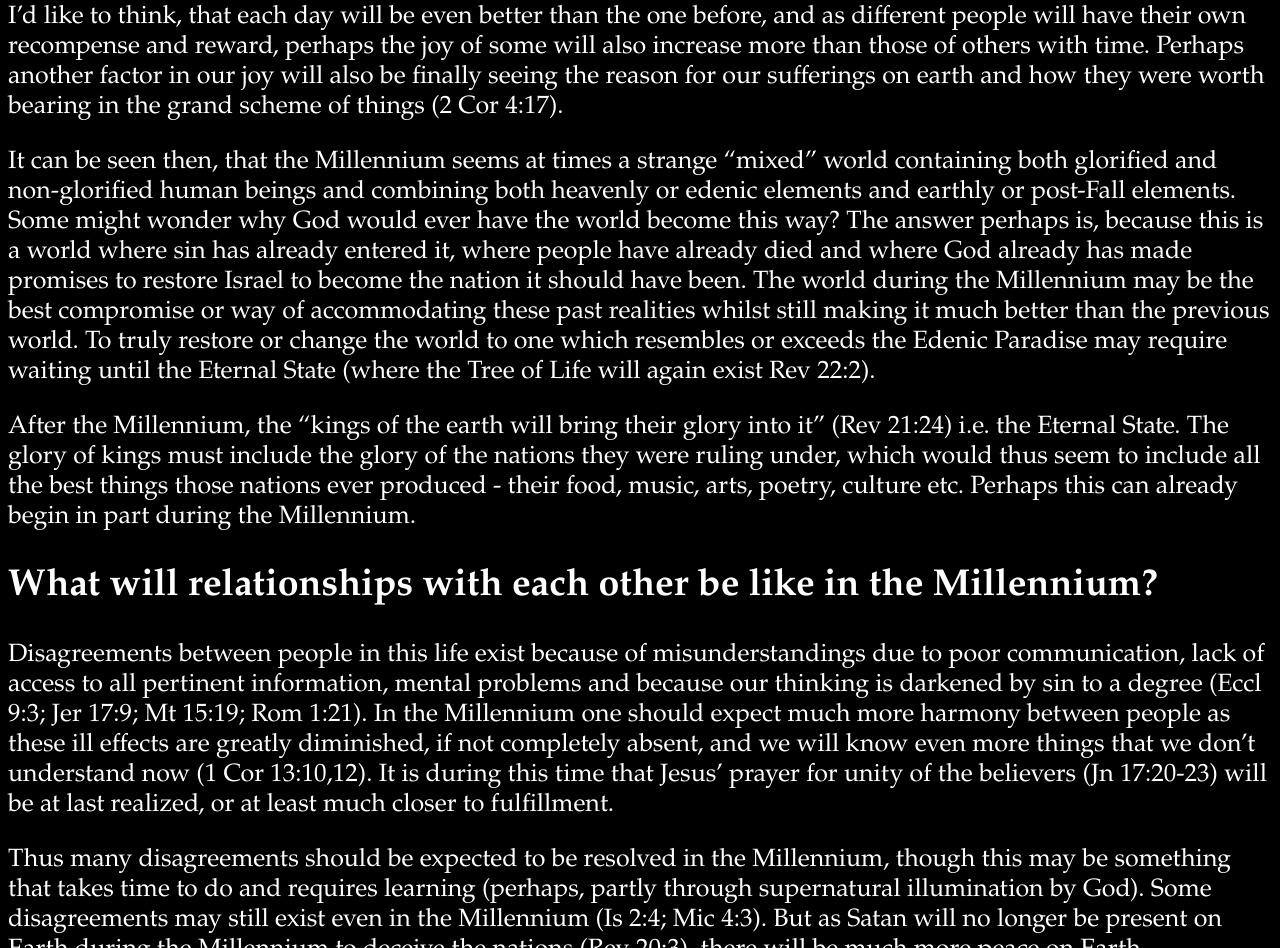
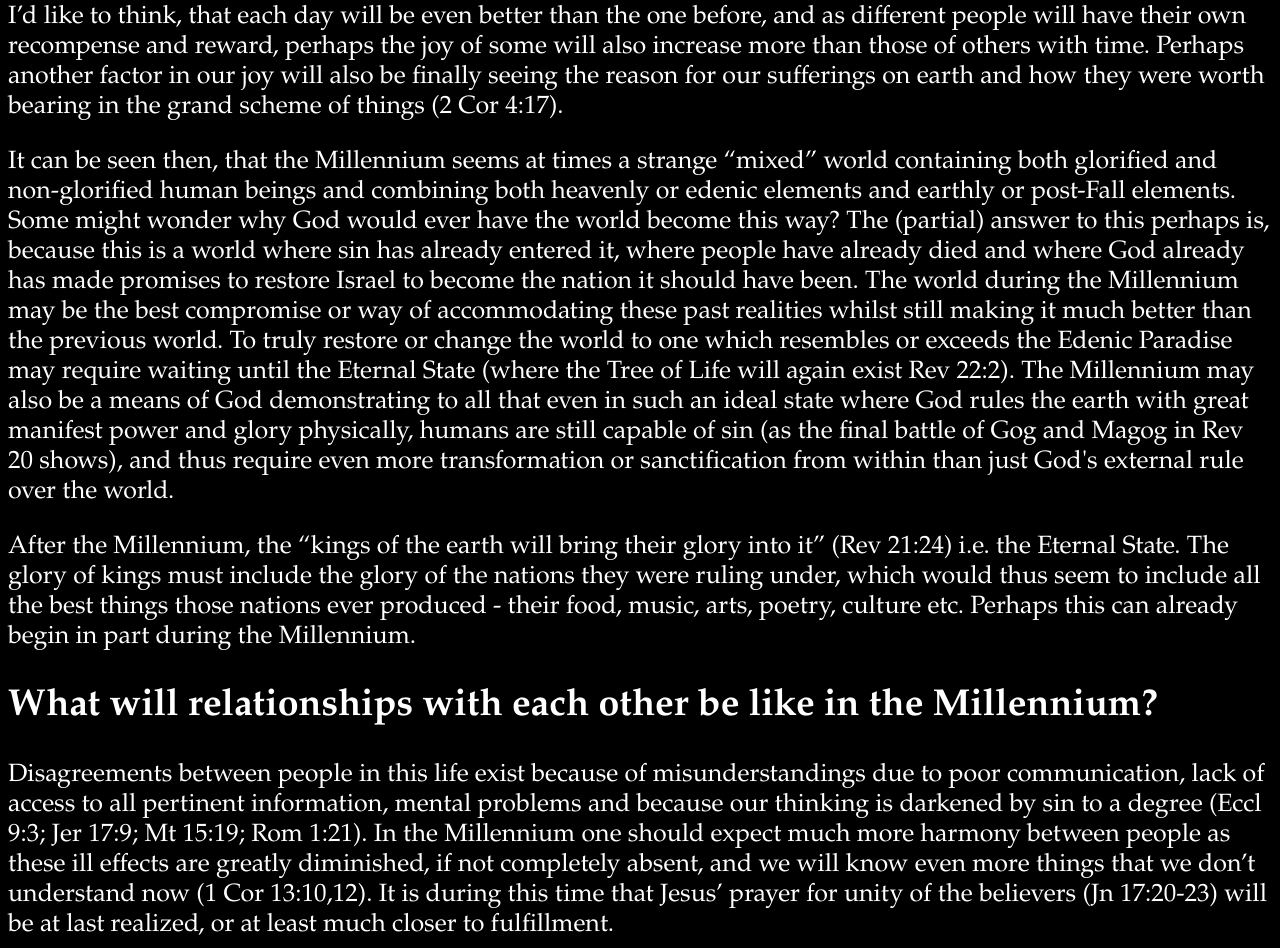
Before and after one commit to dreyshock/MillennialWorld, a plain HTML site: page index.html in a window 1280 px wide. Shown: the part 7617-8565 px from the top of the page. Drawn offline with Linux system fonts and the light colour scheme.

Commit message:
Update index.html

```diff
--- a/index.html
+++ b/index.html
@@ -133,7 +133,7 @@ These considerations hopefully will encourage those who may be tempted to view e
 <p>
 I’d like to think, that each day will be even better than the one before, and as different people will have their own recompense and reward, perhaps the joy of some will also increase more than those of others with time.  Perhaps another factor in our joy will also be finally seeing the reason for our sufferings on earth and how they were worth bearing in the grand scheme of things (2 Cor 4:17). </p>
 <p>
-It can be seen then, that the Millennium seems at times a strange “mixed” world containing both glorified and non-glorified human beings and combining both heavenly or edenic elements and earthly or post-Fall elements.  Some might wonder why God would ever have the world become this way?  The answer perhaps is, because this is a world where sin has already entered it, where people have already died and where God already has made promises to restore Israel to become the nation it should have been.  The world during the Millennium may be the best compromise or way of accommodating these past realities whilst still making it much better than the previous world.  To truly restore or change the world to one which resembles or exceeds the Edenic Paradise may require waiting until the Eternal State (where the Tree of Life will again exist Rev 22:2).</p>
+It can be seen then, that the Millennium seems at times a strange “mixed” world containing both glorified and non-glorified human beings and combining both heavenly or edenic elements and earthly or post-Fall elements.  Some might wonder why God would ever have the world become this way?  The (partial) answer to this perhaps is, because this is a world where sin has already entered it, where people have already died and where God already has made promises to restore Israel to become the nation it should have been.  The world during the Millennium may be the best compromise or way of accommodating these past realities whilst still making it much better than the previous world.  To truly restore or change the world to one which resembles or exceeds the Edenic Paradise may require waiting until the Eternal State (where the Tree of Life will again exist Rev 22:2). The Millennium may also be a means of God demonstrating to all that even in such an ideal state where God rules the earth with great manifest power and glory physically, humans are still capable of sin (as the final battle of Gog and Magog in Rev 20 shows), and thus require even more transformation or sanctification from within than just God's external rule over the world.</p>
 <p>
 After the Millennium, the “kings of the earth will bring their glory into it” (Rev 21:24) i.e. the Eternal State.  The glory of kings must include the glory of the nations they were ruling under, which would thus seem to include all the best things those nations ever produced - their food, music, arts, poetry, culture etc.  Perhaps this can already begin in part during the Millennium.  </p>
           <p>
```
